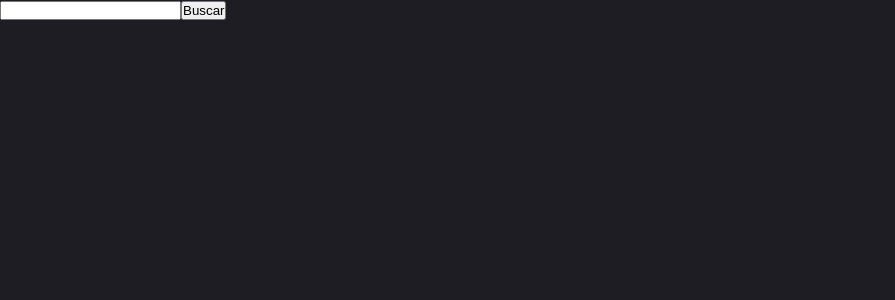
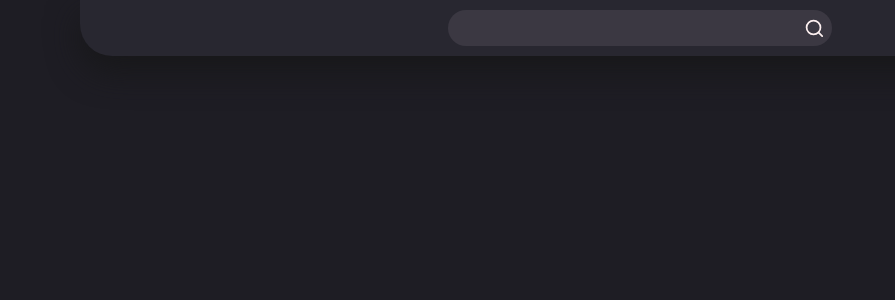
Before and after one commit to JoaoGuiBC/aprendendo-basico-NextJS, a Next.js app: page /search in a window 1280 px wide. Shown: the top 300 px of the page, without its empty margins (0-895 px from the left). Built offline with nearby package versions, Linux system fonts and the light colour scheme.

Commit message:
Página de busca estilizada

```diff
--- a/package.json
+++ b/package.json
@@ -13,6 +13,7 @@
     "prismic-javascript": "^3.0.2",
     "react": "17.0.1",
     "react-dom": "17.0.1",
+    "react-icons": "^4.1.0",
     "styled-components": "^5.2.1"
   },
   "devDependencies": {
--- a/src/pages/search.tsx
+++ b/src/pages/search.tsx
@@ -5,7 +5,20 @@ import { FormEvent, useState } from "react";
 import Prismic from 'prismic-javascript';
 import PrismicDom from 'prismic-dom';
 import { Document } from 'prismic-javascript/types/documents'
-import { client } from "@/lib/prismic";
+import { FiSearch } from 'react-icons/fi';
+
+import { client } from '@/lib/prismic';
+import SEO from "@/components/SEO";
+
+import {
+  Container,
+  Title,
+  SearchInput,
+  SearchButton,
+  List,
+  ProductLink,
+  Img,
+} from '@/styles/pages/Search';
 
 interface SearchProps {
   searchResults: Document[];
@@ -26,30 +39,37 @@ export default function Search({ searchResults }: SearchProps) {
   }
 
   return (
-    <div>
-      <form onSubmit={handleSearch}>
-        <input type="text" value={search} onChange={e => setSearch(e.target.value)} />
-        <button type="submit">Buscar</button>
-      </form>
+    <Container>
+      <SEO
+        title="Busca"
+        image="boost.png"
+      />
 
-      <ul>
+      <Title onSubmit={handleSearch}>
+        <SearchInput type="text" value={search} onChange={e => setSearch(e.target.value)} />
+        <SearchButton type="submit">
+          <FiSearch/>
+        </SearchButton>
+      </Title>
+
+      <List>
           {searchResults.map(product => {
             return (
               <li key={product.id}>
                 <Link href={`/catalog/products/${product.uid}`}>
-                  <a>
-                    <img
+                  <ProductLink>
+                    <Img
                       src={product.data.thumbnail.url}
                       alt={product.uid}
                     />
                     {PrismicDom.RichText.asText(product.data.title)}
-                  </a>
+                  </ProductLink>
                 </Link>
               </li>
             );
           })}
-        </ul>
-    </div>
+        </List>
+    </Container>
   );
 }
 
--- /dev/null
+++ b/src/styles/pages/Search.ts
@@ -0,0 +1,80 @@
+import styled from 'styled-components';
+
+export const Container = styled.div`
+  width: 100%;
+  height: 100vh;
+  display: flex;
+  flex-direction: column;
+  align-items: center;
+`;
+
+export const Title = styled.form`
+  display: flex;
+  height: 56px;
+  color: #8257e5;
+  justify-content: center;
+  align-items: center;
+  position: fixed;
+  right: 80px;
+  left: 80px;
+  z-index: 3;
+  border-radius: 0 0 32px 32px;
+  cursor: default;
+  background: #282730;
+  box-shadow: #18181a 0px 1rem 2rem;
+`;
+
+export const SearchInput = styled.input`
+  font-size: 1.6em;
+  border-radius: 21px 0 0 21px;
+  background: #3b3842;
+  color: #fdf0f0;
+  height: 36px;
+  padding: 0 8px 0 16px;
+  outline: none;
+  border: none;
+`;
+
+export const SearchButton = styled.button`
+  font-size: 1.3em;
+  background: #3b3842;
+  line-height: 8px;
+  border-radius: 0 21px 21px 0;
+  padding-right: 8px;
+  color: #fdf0f0;
+  height: 36px;
+  border: none;
+  cursor: pointer;
+`;
+
+export const List = styled.ul`
+  margin-top: 80px;
+
+  li {
+    margin-bottom: 32px;
+    border-radius: 0 0 32px 32px;
+    transition: all 0.2s;
+
+    :hover {
+      transform: translateY(-8px);
+      box-shadow: #18181a 0px 1rem 2rem;
+    }
+  }
+`;
+
+export const ProductLink = styled.a`
+  display: flex;
+  flex-direction: column;
+  align-items: center;
+  background: #3b3842;
+  border: #3b3842 solid 3px;
+  border-radius: 24px;
+  font-size: 1.5em;
+  cursor: pointer;
+`;
+
+export const Img = styled.img`
+  width: 328px;
+  border-radius: 21px;
+  margin-bottom: 8px;
+`;
```
Also changed, not shown: 1 other file (tests, documents, lock files or other folders).
